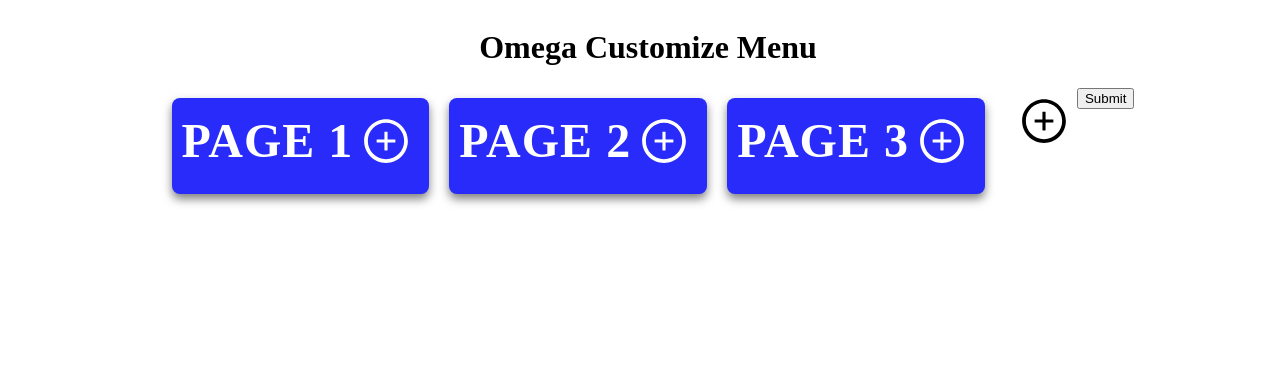
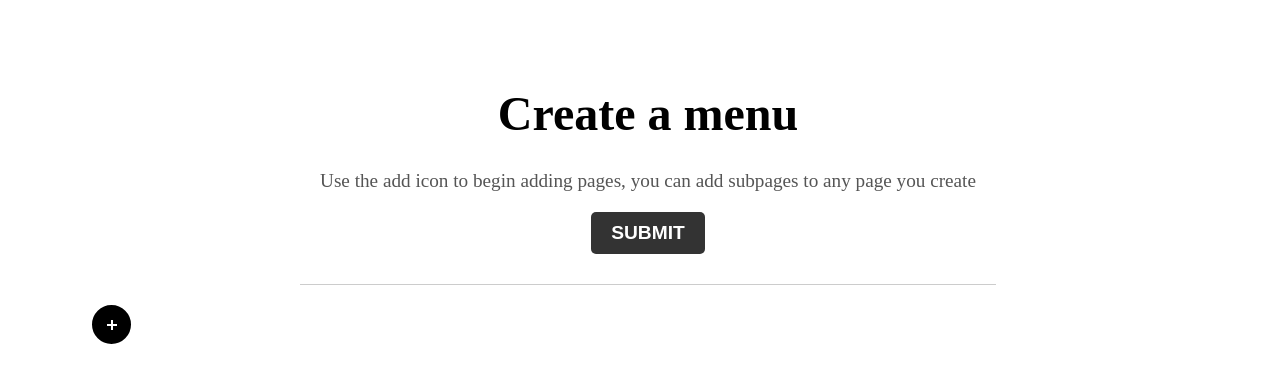
Before and after one commit to rbenci/omega-customize-menu, a React (Create React App) app: page / in a window 1280 px wide. Shown: the top 382 px of the page. Built offline with nearby package versions, Linux system fonts and the light colour scheme.

Commit message:
lots of styles + unique page names

```diff
--- a/package.json
+++ b/package.json
@@ -10,6 +10,8 @@
     "react-dom": "^18.2.0",
     "react-icons": "^4.7.1",
     "react-scripts": "5.0.1",
+    "reactjs-popup": "^2.0.5",
+    "uuid": "^9.0.0",
     "web-vitals": "^2.1.4"
   },
   "scripts": {
--- a/src/App.js
+++ b/src/App.js
@@ -2,13 +2,76 @@
 
 import './styles/App.css';
 import { Navbar } from './components/Navbar';
+import { createContext, useState } from 'react';
+import Popup from 'reactjs-popup';
+export const PageContext = createContext();
 
 function App() {
+	const [pageStructure, setPageStructure] = useState({});
+	const [showPopup, setShowPopup] = useState(false);
+	const [submitted, setSubmitted] = useState(false);
+
+	const handleCancelPopup = () => {
+		setShowPopup(false);
+	};
+
+	const handleSubmit = () => {
+		setShowPopup(false);
+		setSubmitted(true);
+		//add functionality to send structure in an email
+	};
+
+	const handleSubmitIntention = (e) => {
+		e.preventDefault();
+		console.log(pageStructure);
+		setShowPopup(true);
+	};
+
 	return (
-		<div className="App">
-			<h1>Omega Customize Menu</h1>
-			<Navbar />
-		</div>
+		<PageContext.Provider
+			value={{
+				pageStructure: pageStructure,
+				setPageStructure: setPageStructure,
+			}}
+		>
+			<div className={'app'}>
+				<header className="header">
+					<h1>Create a menu</h1>
+					<h3>
+						Use the add icon to begin adding pages, you can add subpages to any
+						page you create
+					</h3>
+					<button className={'submitButton'} onClick={handleSubmitIntention}>
+						Submit
+					</button>
+				</header>
+
+				<Navbar />
+				<Popup open={showPopup}>
+					<div className="popupContainer">
+						<div className="popupContent">
+							<h2 className="popupTitle">
+								Are you sure you want to submit your navigation structure?
+							</h2>
+							<p className="popupMessage">
+								Pressing "Submit" will notify Omega.
+							</p>
+							<div className="popupButtons">
+								<button
+									className="popupButton cancel"
+									onClick={handleCancelPopup}
+								>
+									Cancel
+								</button>
+								<button className="popupButton submit" onClick={handleSubmit}>
+									Submit
+								</button>
+							</div>
+						</div>
+					</div>
+				</Popup>
+			</div>
+		</PageContext.Provider>
 	);
 }
 
--- a/src/components/AddPageButton.js
+++ b/src/components/AddPageButton.js
@@ -1,21 +1,25 @@
 /** @format */
 
-import React, { useState } from 'react';
-import { AiOutlinePlusCircle } from 'react-icons/ai';
+import React, { useEffect, useRef, useState } from 'react';
 import '../styles/AddPageButton.css';
 
 export const AddPageButton = ({ onAddPage }) => {
 	const [addingItem, setAddingItem] = useState(false);
 	const [pageName, setPageName] = useState('');
 	const [invalidInput, setInvalidInput] = useState(true);
+	const inputRef = useRef();
+
+	useEffect(() => {
+		inputRef.current?.focus();
+	}, [addingItem]);
 
 	const handleSubmit = (event) => {
 		event.preventDefault();
 		if (pageName.trim() !== '') {
+			setAddingItem(false);
+			setInvalidInput(false);
+			setPageName('');
 			onAddPage(pageName);
-			setAddingItem(false);
-			setPageName('');
-			setInvalidInput(false);
 		} else {
 			setInvalidInput(true);
 		}
@@ -39,19 +43,22 @@ export const AddPageButton = ({ onAddPage }) => {
 			{addingItem ? (
 				<form onSubmit={handleSubmit}>
 					<input
+						ref={inputRef}
 						type="text"
 						value={pageName}
 						onChange={handleInputChange}
 						required
 						className={invalidInput ? 'invalidInput' : ''}
 					/>
-					<button type="submit">Add Page</button>
-					<button type="button" onClick={handleCancel}>
-						Cancel
-					</button>
+					<div className='buttons'>
+						<button type="submit">Add Page</button>
+						<button type="button" onClick={handleCancel}>
+							Cancel
+						</button>
+					</div>
 				</form>
 			) : (
-				<AiOutlinePlusCircle size={50} onClick={handleClick} />
+				<div onClick={handleClick} className="plus-icon" />
 			)}
 		</div>
 	);
--- a/src/components/Navbar.js
+++ b/src/components/Navbar.js
@@ -1,45 +1,37 @@
 /** @format */
-import "../styles/Navbar.css";
-import React, { createContext, useState } from "react";
+import '../styles/Navbar.css';
+import React, { useContext, useState } from 'react';
+import { AddPageButton } from './AddPageButton';
+import { PageBox } from './PageBox';
+import { PageContext } from '../App';
+import { v4 as uuidv4 } from 'uuid';
 
-import { AddPageButton } from "./AddPageButton";
-import { PageBox } from "./PageBox";
-
-export const PageContext = createContext();
+export const uniqueId = () => {
+	return uuidv4();
+};
 
 export const Navbar = () => {
-  const [mainPages, setMainPages] = useState(["Page 1", "Page 2", "Page 3"]);
-  const [pageStructure, setPageStructure] = useState({
-    "Page 1": [],
-    "Page 2": [],
-    "Page 3": [],
-  });
+	const [mainPages, setMainPages] = useState([]);
+	const ctx = useContext(PageContext);
 
-  const deleteMainPage = (name) => {
-    const updatedPages = mainPages.filter((page) => page !== name);
+	const deleteMainPage = (pageName) => {
+		const updatedPages = mainPages.filter((page) => page !== pageName);
 		setMainPages(updatedPages);
 
-    const newPageStructure = { ...pageStructure };
-    delete newPageStructure[name];
+		const newPageStructure = { ...ctx.pageStructure };
+		delete newPageStructure[pageName];
 
-    setPageStructure(newPageStructure);
-  };
-
-  const handleSubmit = (e) => {
-    e.preventDefault();
-
-    console.log(pageStructure);
+		ctx.setPageStructure(newPageStructure);
 	};
 
 	return (
-    <PageContext.Provider value={[pageStructure, setPageStructure]}>
-      <div className="navbarContainer">
-        <div className="horizontalPageList">
-          {mainPages.map((page, index) => {
+		<div className={'navbarContainer'}>
+			{mainPages.length > 0 && (
+				<div className={'horizontalPageList'}>
+					{mainPages.map((page) => {
 						return (
 							<PageBox
-                key={`${page}-${index}`}
-                id={`${page}-${index}`}
+								key={page}
 								name={page}
 								level={0}
 								handleDelete={deleteMainPage}
@@ -47,17 +39,17 @@ export const Navbar = () => {
 						);
 					})}
 				</div>
+			)}
 			<AddPageButton
-          onAddPage={(newPage) => {
-            setMainPages([...mainPages, newPage]);
+				onAddPage={(pageName) => {
+					const fullName = pageName + '-' + uuidv4();
+					setMainPages([...mainPages, fullName]);
 
-            const newPageStructure = { ...pageStructure };
-            newPageStructure[newPage] = [];
-            setPageStructure(newPageStructure);
+					const newPageStructure = { ...ctx.pageStructure };
+					newPageStructure[fullName] = [];
+					ctx.setPageStructure(newPageStructure);
 				}}
 			/>
-        <button onClick={handleSubmit}>Submit</button>
 		</div>
-    </PageContext.Provider>
 	);
 };
--- a/src/components/PageBox.js
+++ b/src/components/PageBox.js
@@ -1,96 +1,101 @@
-import React, { useContext, useState } from "react";
-import { AddPageButton } from "./AddPageButton";
-import { levelColors } from "../styles/levelColors";
-import "../styles/PageBox.css";
-import { PageContext } from "./Navbar";
+import React, { useContext, useState } from 'react';
+import { AddPageButton } from './AddPageButton';
+import { levelColors } from '../styles/levelColors';
+import '../styles/PageBox.css';
+import { PageContext } from '../App';
+import { uniqueId } from './Navbar';
 
-export const PageBox = ({ name, id, level, handleDelete }) => {
+export const PageBox = ({ name, level, handleDelete }) => {
 	const [subPages, setSubPages] = useState([]);
 	const [showDeleteIcon, setShowDeleteIcon] = useState(false);
-  const [pageStructure, setPageStructure] = useContext(PageContext);
+	const ctx = useContext(PageContext);
 
-  const handleDeleteSubpage = (item2Del) => {
-    const updatedPages = subPages.filter((page) => page !== item2Del);
+	const handleDeleteSubpage = (pageName) => {
+		const updatedPages = subPages.filter((page) => page !== pageName);
 		setSubPages(updatedPages);
 
-	const newPageStructure = {...pageStructure}
-	delete newPageStructure[item2Del]
+		const newPageStructure = { ...ctx.pageStructure };
+		delete newPageStructure[pageName];
 
-	const newParentSub = newPageStructure[name]?.filter(e => e !== item2Del)
-	newPageStructure[name] = [newParentSub];
+		const newParentSub = newPageStructure[name]?.filter(
+			(page) => page !== pageName
+		);
+		newPageStructure[pageName] = [newParentSub];
 
-	setPageStructure(newPageStructure)
-
-	// console.log(pageStructure);
+		ctx.setPageStructure(newPageStructure);
 	};
 
-
 	const pageBoxStyle = {
-    margin: level === 0 ? "10px" : 0,
-    width: "auto",
-    minWidth: level > 0 ? "90%" : "100px",
-    alignSelf: level > 0 ? "flex-end" : "flex-start",
-    backgroundColor: levelColors[level] ?? "white",
-    boxShadow: "0 5px 10px rgba(0, 0, 0, 0.5)",
-    borderRadius: "8px",
-    marginBottom: "10px",
-    marginLeft: level > 0 ? "20px" : "10px",
-    color: level >= 4 ? "black" : "white",
-    position: "relative",
+		margin: level === 0 ? '10px' : 0,
+		minWidth: level > 0 ? '90%' : '',
+		alignSelf: level > 0 ? 'flex-end' : 'flex-start',
+		backgroundColor: levelColors[level] ?? 'white',
+		boxShadow: '0 5px 10px rgba(0, 0, 0, 0.5)',
+		borderRadius: '8px',
+		marginBottom: '10px',
+		marginLeft: level > 0 ? '10px' : '5px',
+		color: level >= 4 ? 'black' : 'white',
+		position: 'relative',
+		flex: 1,
+		flexShrink: 2,
+		flexWrap: 'wrap',
 	};
 
 	const pageNameStyle = {
-    padding: "10px",
-    fontSize: `${3 - level / 3}rem`,
-    fontWeight: "bold",
-    marginBottom: "10px",
-    alignSelf: level === 0 ? "center" : "flex-start",
-    textTransform: "uppercase",
-    letterSpacing: "1px",
-    whiteSpace: "nowrap",
-    overflow: "hidden",
-    textOverflow: "ellipsis",
-    display: "flex",
-    flexDirection: "row",
-    alignItems: "center",
-    justifyContent: "space-between",
+		padding: '10px',
+		fontSize: Math.max(20 / ((level + 1) / 2), 12),
+		fontWeight: 'bold',
+		marginBottom: '10px',
+		alignSelf: level === 0 ? 'center' : 'flex-start',
+		textTransform: 'uppercase',
+		letterSpacing: '1px',
+		whiteSpace: 'nowrap',
+		overflow: 'hidden',
+		textOverflow: 'ellipsis',
+		display: 'flex',
+		flexDirection: 'row',
+		alignItems: 'center',
+		justifyContent: 'space-between',
 	};
 
 	return (
 		<div
-      id={id}
+			key={name}
 			style={pageBoxStyle}
 			onMouseEnter={() => setShowDeleteIcon(true)}
 			onMouseLeave={() => setShowDeleteIcon(false)}
 		>
 			<div style={pageNameStyle}>
-        <span>{name}</span>
+				<span>{name.split('-')[0]}</span>
 				{showDeleteIcon && (
-          <div className={"deleteIcon"} onClick={() => handleDelete(name)}>
+					<div className={'deleteIcon'} onClick={() => handleDelete(name)}>
 						X
 					</div>
 				)}
+			</div>
+			{subPages.map((page) => (
+				<PageBox
+					level={level + 1}
+					name={page}
+					handleDelete={handleDeleteSubpage}
+					key={page}
+				/>
+			))}
 			<AddPageButton
-          onAddPage={(newSubPage) => {
-            setSubPages([...subPages, newSubPage]);
+				onAddPage={(pageName) => {
+					setSubPages([...subPages, pageName]);
+					const newPageStructure = { ...ctx.pageStructure };
+					console.log(newPageStructure)
+					if (newPageStructure[name].length > 0) {
+						newPageStructure[name] = [...newPageStructure[name], pageName];
+					} else {
+						newPageStructure[name] = [pageName];
+					}
 
-            const newPageStructure = { ...pageStructure };
-			newPageStructure[name] = [...newPageStructure[name], newSubPage]
-            newPageStructure[newSubPage] = []
-			setPageStructure(newPageStructure);
-
+					newPageStructure[pageName] = [];
+					ctx.setPageStructure(newPageStructure);
 				}}
 			/>
 		</div>
-      {subPages.map((page, index) => (
-        <PageBox
-          level={level + 1}
-          name={page}
-          id={`${id}-${index}`}
-          key={`${id}-${index}`}
-          handleDelete={handleDeleteSubpage}
-        />
-      ))}
-    </div>
 	);
 };
--- a/src/styles/AddPageButton.css
+++ b/src/styles/AddPageButton.css
@@ -1,27 +1,40 @@
 .addPageContainer {
 	display: flex;
-  /* align-items: center; */
-flex-wrap: wrap;
-margin: 0.5rem;
+	align-items: center;
+	justify-content: center;
+	flex-direction: column;
+	display: flex;
+	flex-shrink: 5;
+	box-sizing: border-box;
+	margin: 10px;
 }
 
 .addPageContainer form {
 	display: flex;
 	align-items: center;
+	flex-wrap: wrap;
+	justify-content: center;
+	width: 100%;
 }
 
-.addPageContainer input[type="text"] {
+.buttons {
+	display: flex;
+	align-items: center;
+	justify-content: space-around;
+}
+
+.addPageContainer input[type='text'] {
 	flex-grow: 1;
 	padding: 8px;
 	border-radius: 4px;
 	box-sizing: border-box;
-  margin-right: 10px;
+	margin: 10px;
 	font-size: 16px;
 }
 
-.addPageContainer button[type="submit"],
-.addPageContainer button[type="button"] {
-  background-color: #4CAF50;
+.addPageContainer button[type='submit'],
+.addPageContainer button[type='button'] {
+	background-color: #4caf50;
 	color: white;
 	padding: 8px 16px;
 	border: none;
@@ -29,23 +42,76 @@ margin: 0.5rem;
 	cursor: pointer;
 	font-size: 16px;
 	transition: background-color 0.2s ease-in-out;
+  box-sizing: border-box;
+   margin-inline-start: 5px;
 }
 
-.addPageContainer button[type="submit"]:hover,
-.addPageContainer button[type="button"]:hover {
+.addPageContainer button[type='submit']:hover,
+.addPageContainer button[type='button']:hover {
 	background-color: #3e8e41;
+
 }
 
-.addPageContainer button[type="submit"] {
-  margin-right: 10px;
-}
-
-.addPageContainer button[type="button"] {
+.addPageContainer button[type='button'] {
 	background-color: #cccccc;
-  margin-right: 10px;
 	transition: background-color 0.2s ease-in-out;
 }
 
-.addPageContainer input[type="text"].invalidInput {
+.addPageContainer input[type='text'].invalidInput {
 	border: 2px solid red;
 }
+
+.plus-icon {
+	display: inline-block;
+	width: 35px;
+	height: 35px;
+	border: 2px solid #000000;
+	background-color: black;
+	border-radius: 50%;
+	position: relative;
+	transition: all 0.2s ease-in-out;
+  align-self: flex-end;
+  margin: 10px
+}
+
+.plus-icon:hover {
+	transform: scale(1.2);
+	background-color: white;
+	border-color: #000000;
+	cursor: pointer;
+}
+
+.plus-icon::before,
+.plus-icon::after {
+	content: '';
+	display: block;
+	position: absolute;
+	background-color: #ffffff;
+	transition: all 0.2s ease-in-out;
+}
+
+.plus-icon::before {
+	width: 10px;
+	height: 2px;
+	top: 50%;
+	left: 50%;
+	transform: translate(-50%, -50%);
+}
+
+.plus-icon:hover::before {
+	width: 12px;
+	background-color: black;
+}
+
+.plus-icon::after {
+	width: 2px;
+	height: 10px;
+	top: 50%;
+	left: 50%;
+	transform: translate(-50%, -50%);
+}
+
+.plus-icon:hover::after {
+	height: 12px;
+	background-color: black;
+}
--- a/src/styles/App.css
+++ b/src/styles/App.css
@@ -1,4 +1,4 @@
-.App {
+.app {
 	display: flex;
 	align-items: center;
 	justify-content: flex-start;
@@ -7,6 +7,104 @@
 	height: 100vh;
 	box-sizing: border-box;
 	overflow-x: hidden;
-	padding: 0;
+	padding: 2vh 5vw;
 	margin: 0;
 }
+
+.header {
+	display: flex;
+	flex-direction: column;
+	align-items: center;
+	justify-content: center;
+	padding: 30px 20px;
+	background-color: #fff;
+	border-bottom: 1px solid #ccc;
+}
+
+.header h1 {
+	font-size: 3rem;
+	font-weight: bold;
+	margin-bottom: 10px;
+	text-align: center;
+}
+
+.header h3 {
+	font-size: 1.2rem;
+	font-weight: 400;
+	margin-bottom: 20px;
+	text-align: center;
+	color: #555;
+}
+
+.submitButton {
+	display: inline-block;
+	padding: 10px 20px;
+	font-size: 1.2rem;
+	font-weight: bold;
+	text-transform: uppercase;
+	color: #fff;
+	background-color: #333;
+	border: none;
+	border-radius: 5px;
+	transition: all 0.2s ease-in-out;
+}
+
+.submitButton:hover {
+	cursor: pointer;
+	background-color: #444;
+}
+
+.popupContainer {
+	position: fixed;
+	top: 0;
+	left: 0;
+	width: 100%;
+	height: 100%;
+	background-color: rgba(0, 0, 0, 0.5);
+	display: flex;
+	justify-content: center;
+	align-items: center;
+}
+
+.popupContent {
+	background-color: #ffffff;
+	border-radius: 8px;
+	box-shadow: 0 0 10px rgba(0, 0, 0, 0.5);
+	padding: 20px;
+	max-width: 400px;
+	text-align: center;
+}
+
+.popupTitle {
+	font-size: 24px;
+	margin-bottom: 10px;
+}
+
+.popupMessage {
+	font-size: 16px;
+	margin-bottom: 20px;
+}
+
+.popupButtons {
+	display: flex;
+	justify-content: center;
+}
+
+.popupButton {
+	font-size: 18px;
+	font-weight: bold;
+	padding: 10px 20px;
+	margin: 0 10px;
+	border-radius: 4px;
+	cursor: pointer;
+}
+
+.popupButton.cancel {
+	background-color: #cccccc;
+	color: #ffffff;
+}
+
+.popupButton.submit {
+	background-color: #0077ff;
+	color: #ffffff;
+}
--- a/src/styles/Navbar.css
+++ b/src/styles/Navbar.css
@@ -1,12 +1,13 @@
 .navbarContainer {
-	width: auto;
+	width: 100%;
+	box-sizing: border-box;
 	display: flex;
 	flex-direction: row;
-    align-items: flex-start;
+	align-items: flex-start;
 }
 .horizontalPageList {
 	flex: 1;
 	display: flex;
 	flex-direction: row;
-	padding-inline-end: 1rem;
+	flex-wrap: wrap;
 }
```
Also changed, not shown: src/styles/PageBox.css (+10 -9 lines), 1 other file (tests, documents, lock files or other folders). Lines whose indentation alone changed are shown as unchanged.
